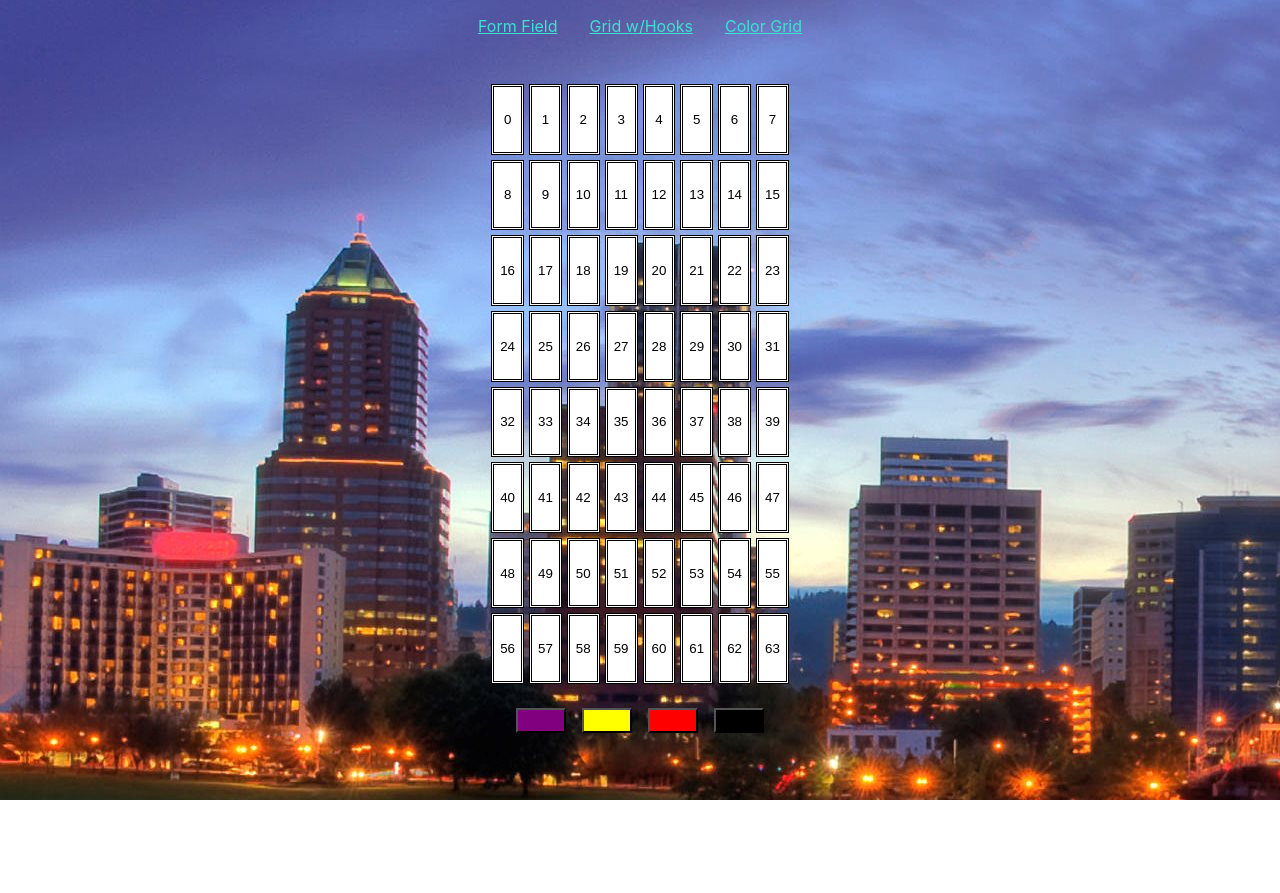
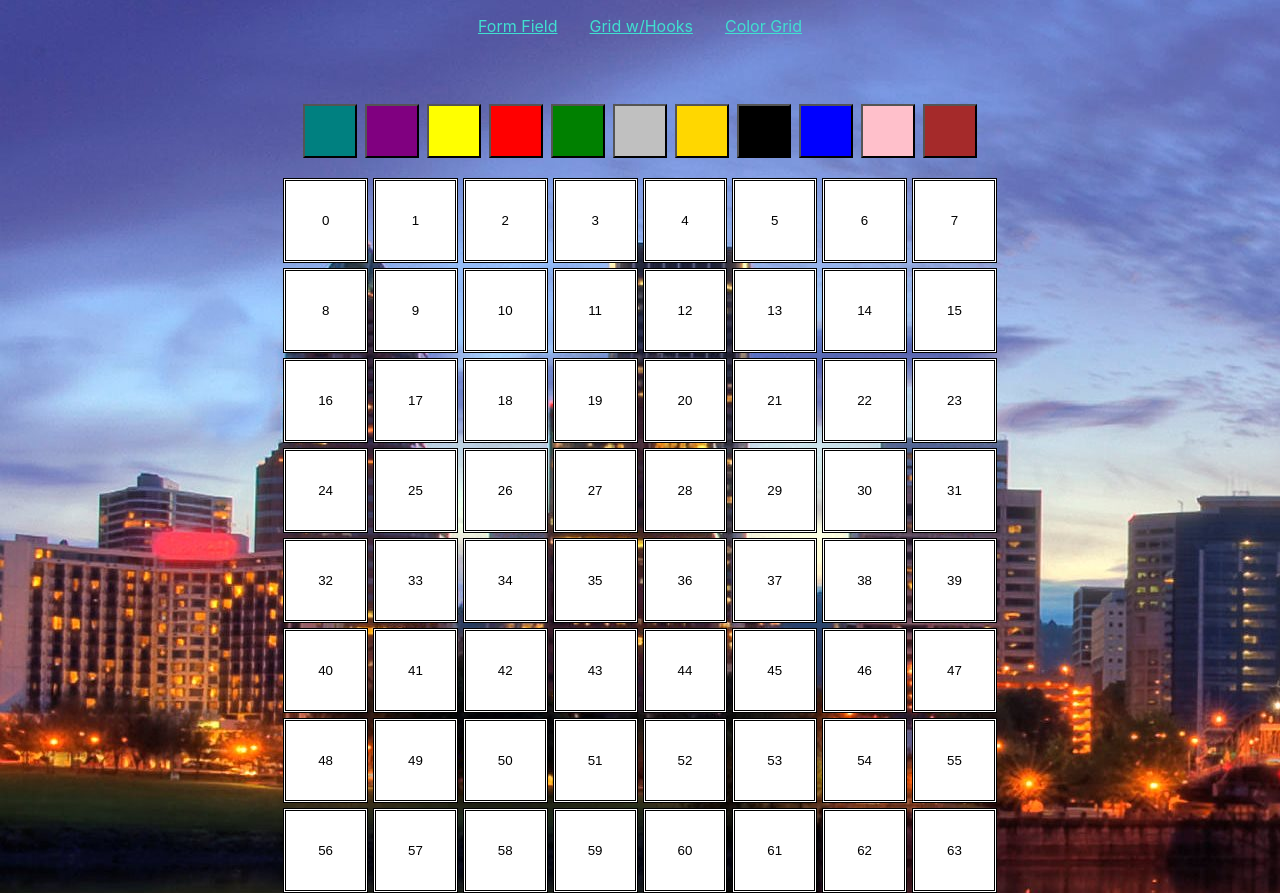
Before and after one commit to hectoravalos/react-project, a React (Create React App) app: page /grid-hooks in a window 1280 px wide. Before the commit the page ends 800 px from the top, so only its background shows below. Built offline with nearby package versions, Linux system fonts and the light colour scheme.

Commit message:
color button container

```diff
--- /dev/null
+++ b/src/ButtonContainer.js
@@ -0,0 +1,52 @@
+import React, { Component } from "react";
+import ColorButton from "./ColorButton.js";
+
+class ButtonContainer extends Component {
+  constructor(props) {
+    super(props);
+
+    this.state = {
+      colorList: [
+        "teal",
+        "purple",
+        "yellow",
+        "red",
+        "green",
+        "silver",
+        "gold",
+        "black",
+        "blue",
+        "pink",
+        "brown"
+      ],
+      selected: false
+    };
+  }
+
+  isSelected() {
+    this.setState({ selected: true });
+  }
+
+  render() {
+    const { colorList } = this.state;
+    const { changeColor, activeColor } = this.props;
+
+    return (
+      <div>
+        {colorList.map((color, index) => {
+          let isActive = activeColor === color;
+          return (
+            <ColorButton
+              key={index}
+              color={color}
+              isActive={isActive}
+              onClick={color => changeColor(color, this.isSelected)}
+            />
+          );
+        })}
+      </div>
+    );
+  }
+}
+
+export default ButtonContainer;
--- /dev/null
+++ b/src/ColorButton.js
@@ -0,0 +1,22 @@
+import React, { Component } from "react";
+import "./grid.css";
+
+class ColorButton extends Component {
+  render() {
+    const { color, onClick, isActive } = this.props;
+
+    const styled = { backgroundColor: color, border: "solid black" };
+    const nonStyled = { backgroundColor: color };
+    const buttonStyle = isActive ? styled : nonStyled;
+
+    return (
+      <button
+        className="color-buttons"
+        style={buttonStyle}
+        onClick={() => onClick(color)}
+      />
+    );
+  }
+}
+
+export default ColorButton;
--- a/src/GridContainer.js
+++ b/src/GridContainer.js
@@ -1,5 +1,6 @@
 import React, { Component } from "react";
 import GridHooks from "./GridHooks.js";
+import ButtonContainer from "./ButtonContainer";
 import "./grid.css";
 
 class GridContainer extends Component {
@@ -7,12 +8,7 @@ class GridContainer extends Component {
     super(props);
 
     this.state = {
-      color: 'teal',
-      color1: "purple",
-      color2: "yellow",
-      color3: "red",
-      color4: "black",
-      newColor: null
+      color: null
     };
     this.changeColor = this.changeColor.bind(this);
   }
@@ -33,13 +29,14 @@ class GridContainer extends Component {
   renderButton = (count, newColor) => {
     const array = [];
     for (let index = 0; index < count; index++) {
-      array.push(<GridHooks key={index }text={index} newColor={newColor} />);
+      array.push(<GridHooks key={index} text={index} newColor={newColor} />);
     }
     return array;
   };
 
   render() {
-    const { color, color1, color2, color3, color4 } = this.state;
+    const { color } = this.state;
+    console.log("color", color);
     const rows = 8;
     const columns = 8;
     const count = rows * columns;
@@ -48,17 +45,14 @@ class GridContainer extends Component {
     for (let index = 0; index < columns; index++) {
       gridColumns += " auto";
     }
-    console.log("gridColumns", gridColumns);
+
     return (
       <div>
+        <div className="color-buttons-container">
+          <ButtonContainer changeColor={this.changeColor} activeColor={color} />
+        </div>
         <div className="container" style={{ gridTemplateColumns: gridColumns }}>
           {this.renderButton(count, color)}
-        </div>
-        <div className="color-buttons">
-          {this.colorSelect(color1)}
-          {this.colorSelect(color2)}
-          {this.colorSelect(color3)}
-          {this.colorSelect(color4)}
         </div>
       </div>
     );
--- a/src/grid.css
+++ b/src/grid.css
@@ -14,15 +14,21 @@
 
 .Item {
   border: double;
+  padding: 2rem;
 }
 
-.color-item{
+.color-item {
   width: 50px;
   height: 25px;
   margin: 8px;
 }
 
-.color-buttons{
+.color-buttons {
+  padding: 25px;
+  margin: 4px;
+}
+
+.color-buttons-container {
   display: flex;
   justify-content: center;
   padding: 1rem;
```
Also changed, not shown: src/GridHooks.js (+0 -18 lines). Lines whose indentation alone changed are shown as unchanged.
